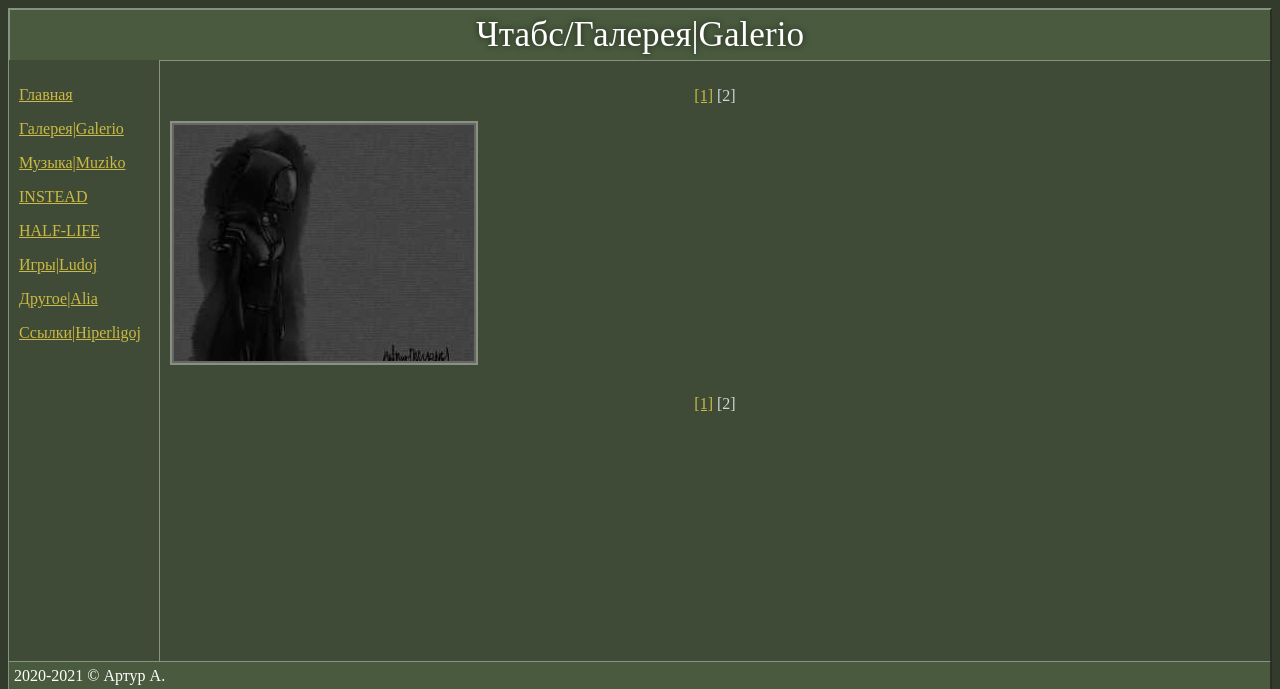
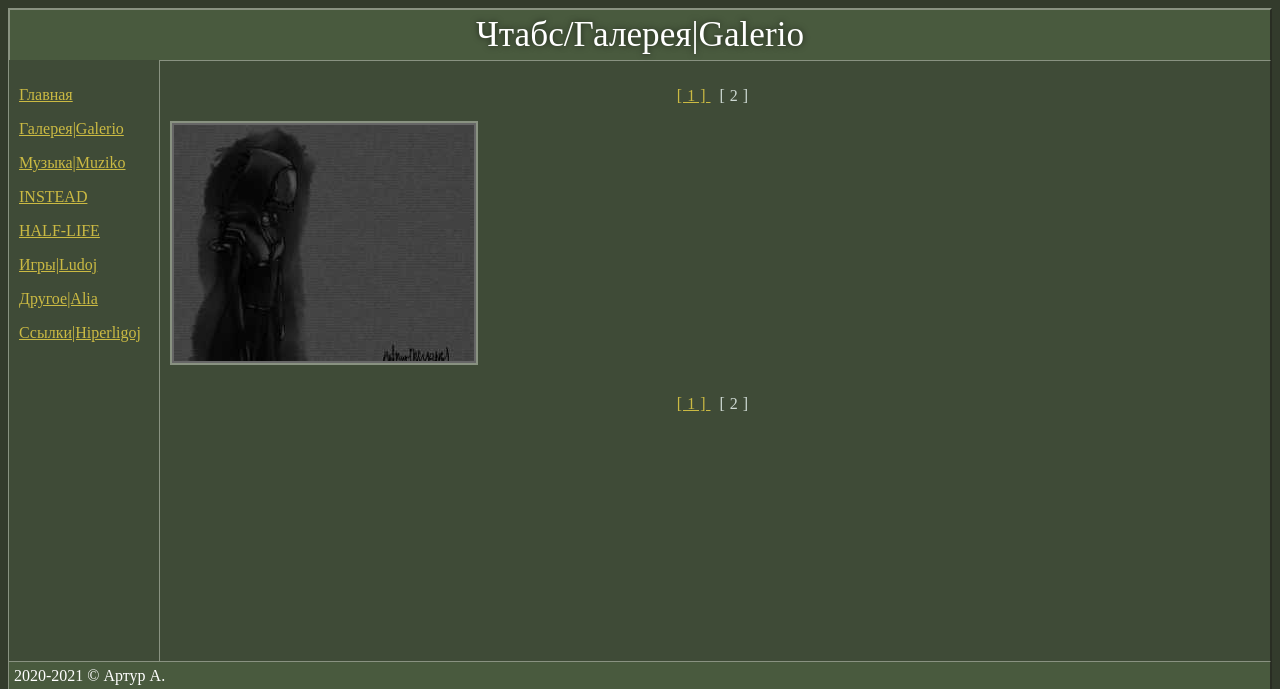
Before and after one commit to ArturAiwasan/chtabssite, a PHP site: page /chtabsphotos_002.html in a window 1280 px wide. Shown: the top 689 px of the page. Run offline with PHP 8.4, Linux system fonts and the light colour scheme.

Commit message:
05012021_002

```diff
--- a/style.css
+++ b/style.css
@@ -13,6 +13,8 @@ pre {
 }
 
 	.photolinki {
+	 width: 100%;
+	 letter-spacing: 5px;
 	 text-align: center;
 }
 
```
